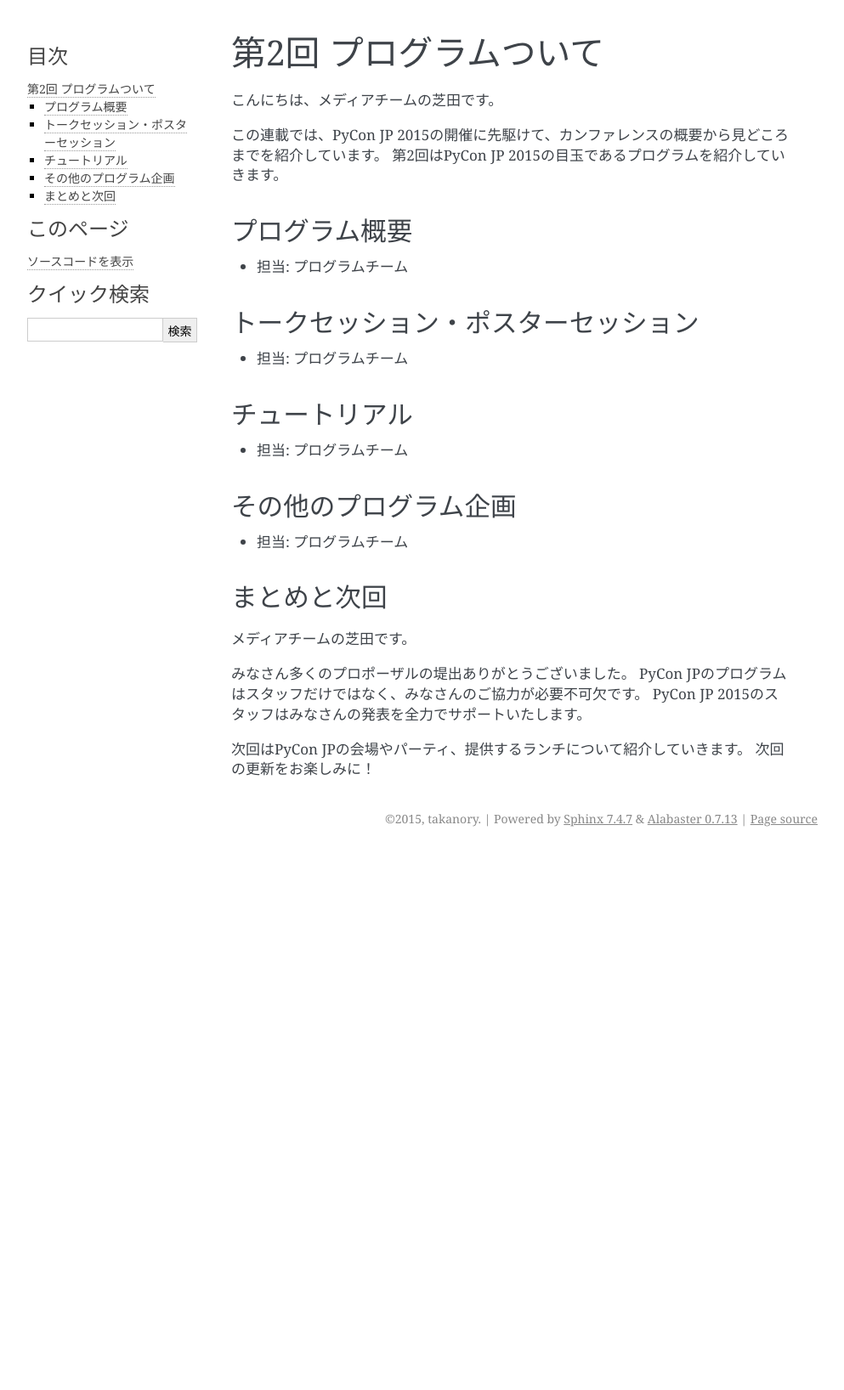
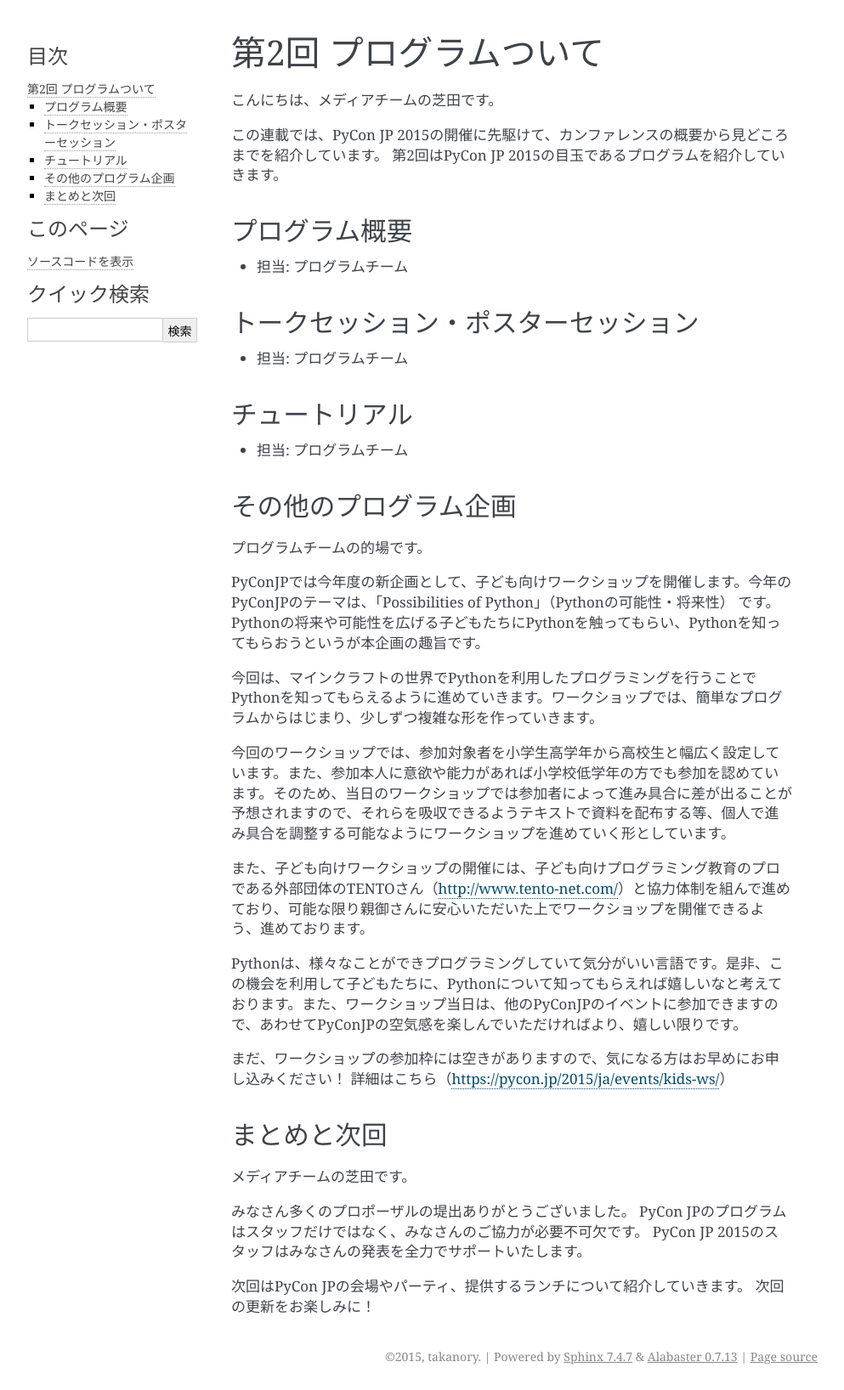
Before and after one commit to pyconjp/reports2015, a Sphinx documentation site: the page built from source/02_program.rst, in a window 1280 px wide. Shown: the whole page at 85% size, without its empty margins (148-1141 px from the left). Built offline with Sphinx 7.4.7, drawn with Linux system fonts in a browser that asks for light colours; before the commit the page ends 1003 px from its top, so only the background shows below that.

Commit message:
子ども向けワークショップの記事を追記

```diff
--- a/source/02_program.rst
+++ b/source/02_program.rst
@@ -22,7 +22,20 @@
 
 その他のプログラム企画
 ======================
-- 担当: プログラムチーム
+プログラムチームの的場です。
+
+PyConJPでは今年度の新企画として、子ども向けワークショップを開催します。今年のPyConJPのテーマは、「Possibilities of Python」（Pythonの可能性・将来性） です。Pythonの将来や可能性を広げる子どもたちにPythonを触ってもらい、Pythonを知ってもらおうというが本企画の趣旨です。
+
+今回は、マインクラフトの世界でPythonを利用したプログラミングを行うことでPythonを知ってもらえるように進めていきます。ワークショップでは、簡単なプログラムからはじまり、少しずつ複雑な形を作っていきます。
+
+今回のワークショップでは、参加対象者を小学生高学年から高校生と幅広く設定しています。また、参加本人に意欲や能力があれば小学校低学年の方でも参加を認めています。そのため、当日のワークショップでは参加者によって進み具合に差が出ることが予想されますので、それらを吸収できるようテキストで資料を配布する等、個人で進み具合を調整する可能なようにワークショップを進めていく形としています。
+
+また、子ども向けワークショップの開催には、子ども向けプログラミング教育のプロである外部団体のTENTOさん（http://www.tento-net.com/）と協力体制を組んで進めており、可能な限り親御さんに安心いただいた上でワークショップを開催できるよう、進めております。
+
+Pythonは、様々なことができプログラミングしていて気分がいい言語です。是非、この機会を利用して子どもたちに、Pythonについて知ってもらえれば嬉しいなと考えております。また、ワークショップ当日は、他のPyConJPのイベントに参加できますので、あわせてPyConJPの空気感を楽しんでいただければより、嬉しい限りです。
+
+まだ、ワークショップの参加枠には空きがありますので、気になる方はお早めにお申し込みください！
+詳細はこちら（https://pycon.jp/2015/ja/events/kids-ws/）
 
 まとめと次回
 ============
```
